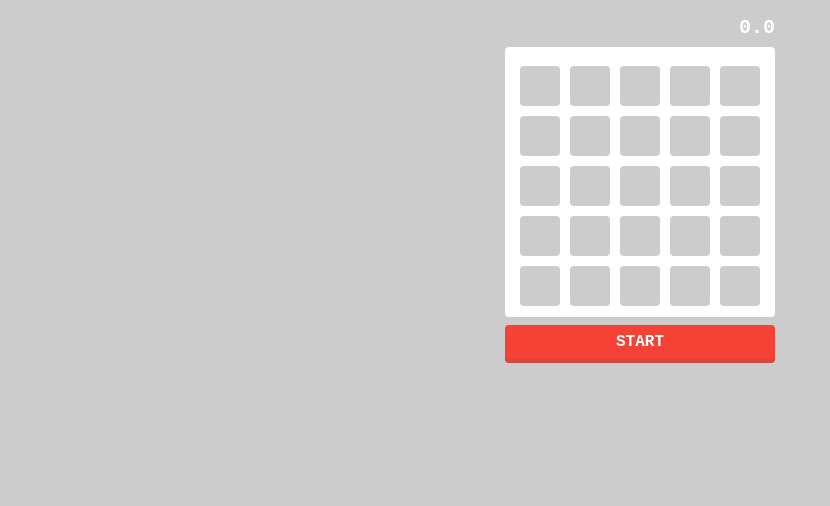
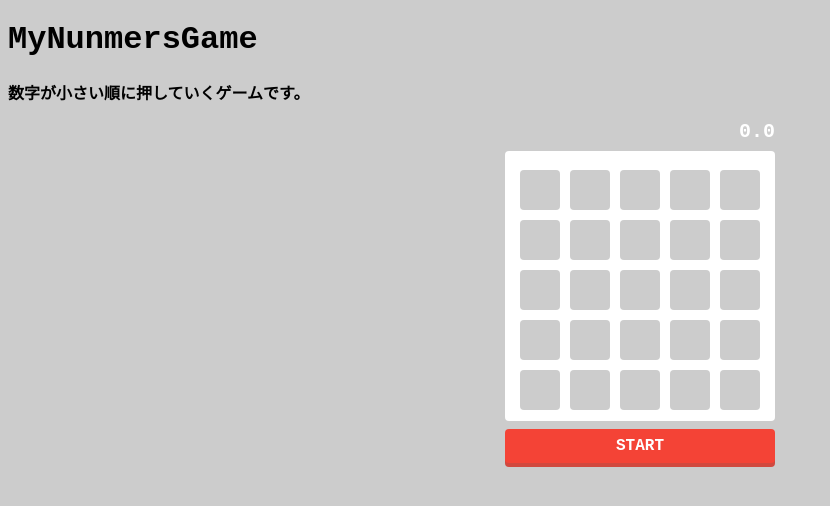
Before and after one commit to NagasakaTaishi/MyNumbersGame, a plain HTML site: page index.html in a window 1280 px wide. Shown: the whole page, without its empty margins (0-830 px from the left). Drawn offline with Linux system fonts and the light colour scheme.

Commit message:
Add files via upload

```diff
--- a/css/styles.css
+++ b/css/styles.css
@@ -6,13 +6,20 @@ body {
     font-weight: bold;
   }
 
+  #explain {
+
+
+    color: black
+
+  }
+
   #container {
 
     margin: 16px auto;
 
   }
 
-  #board {
+  #board  {
     display: flex;
     flex-wrap: wrap;
     list-style: none;
--- a/index.html
+++ b/index.html
@@ -6,6 +6,11 @@
   <link rel="stylesheet" href="css/styles.css">
 </head>
 <body>
+  <div id="explain">
+    <h1>MyNunmersGame</h1>
+    <p>数字が小さい順に押していくゲームです。</p>
+  </div>
+
   <div id="container">
     <div id="timer">0.0</div>
     <ul id="board">
```
